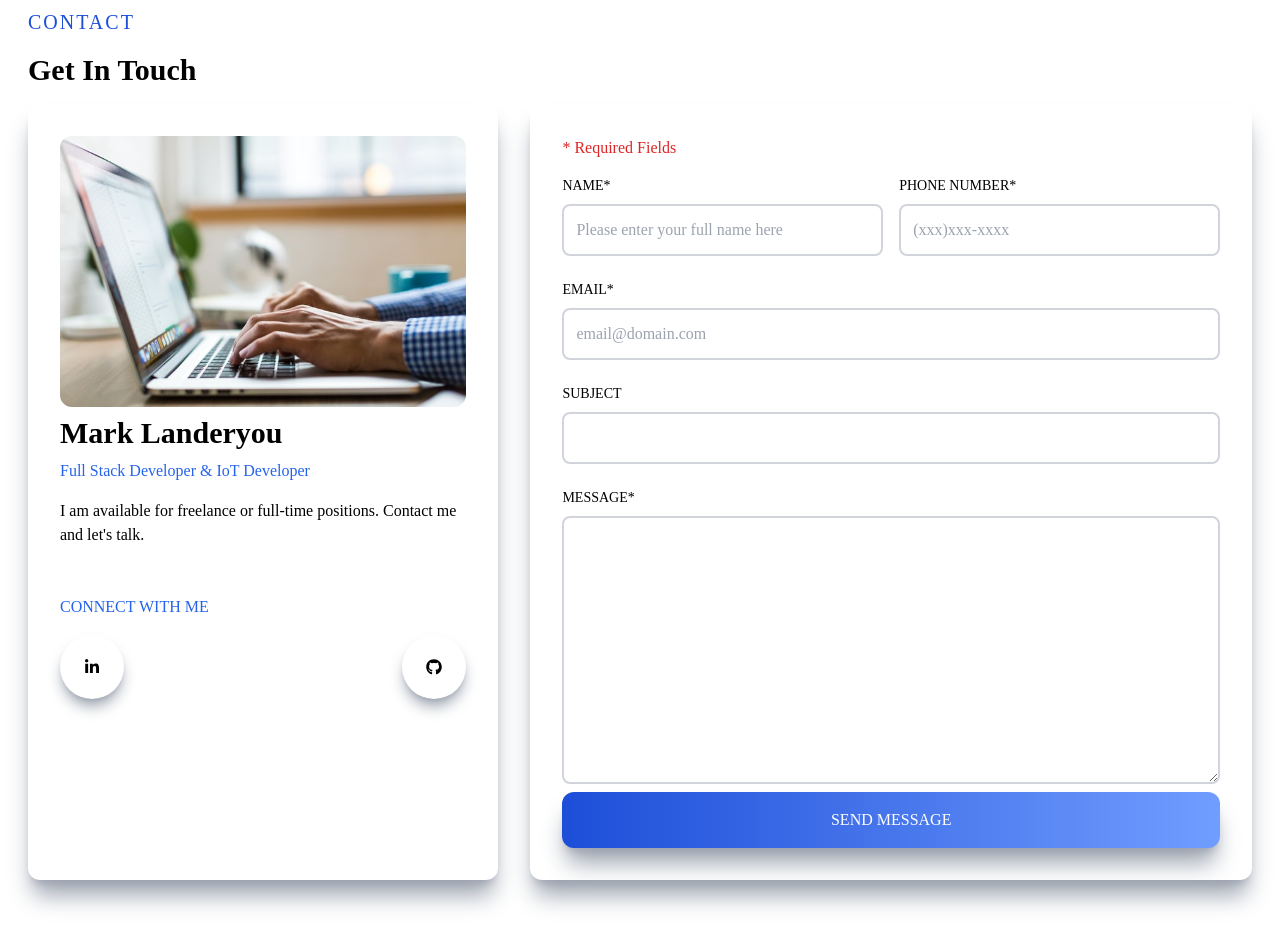
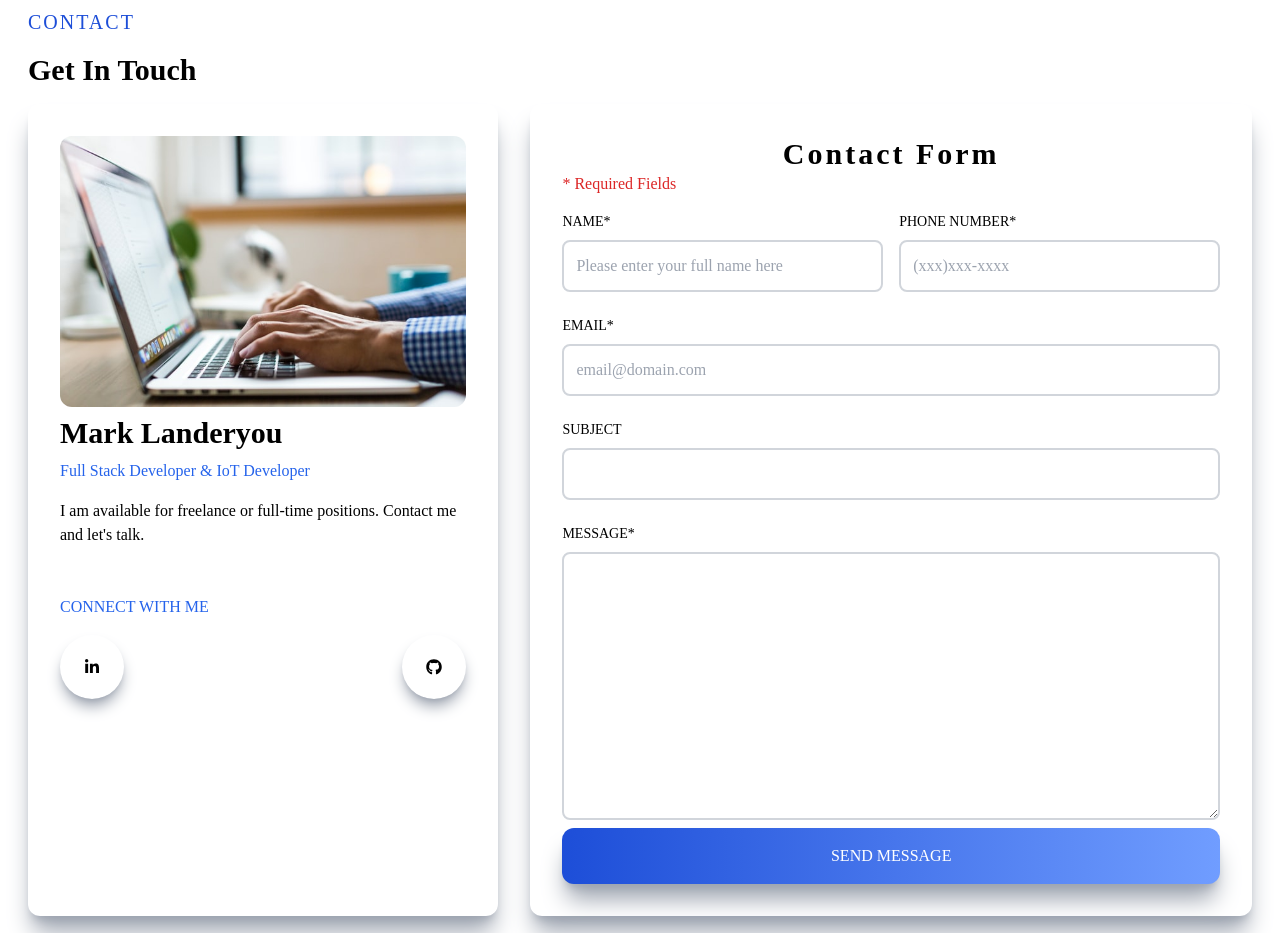
Before and after one commit to samurai71/portfolio, a Next.js app: page / in a window 1280 px wide. Shown: the part 1200-2133 px from the top of the page. Built offline with nearby package versions, Linux system fonts and the light colour scheme.

Commit message:
refactor: added a title for the contact form

```diff
--- a/src/components/Contact.jsx
+++ b/src/components/Contact.jsx
@@ -65,6 +65,7 @@ const Contact = () => {
           <div className="col-span-3 h-auto w-full rounded-xl shadow-xl shadow-gray-400 lg:p-4">
             <div className="p-4">
               <div>
+                <h2 className="text-center tracking-widest">Contact Form</h2>
                 <p className="text-red-600">* Required Fields</p>
               </div>
               <form
```
